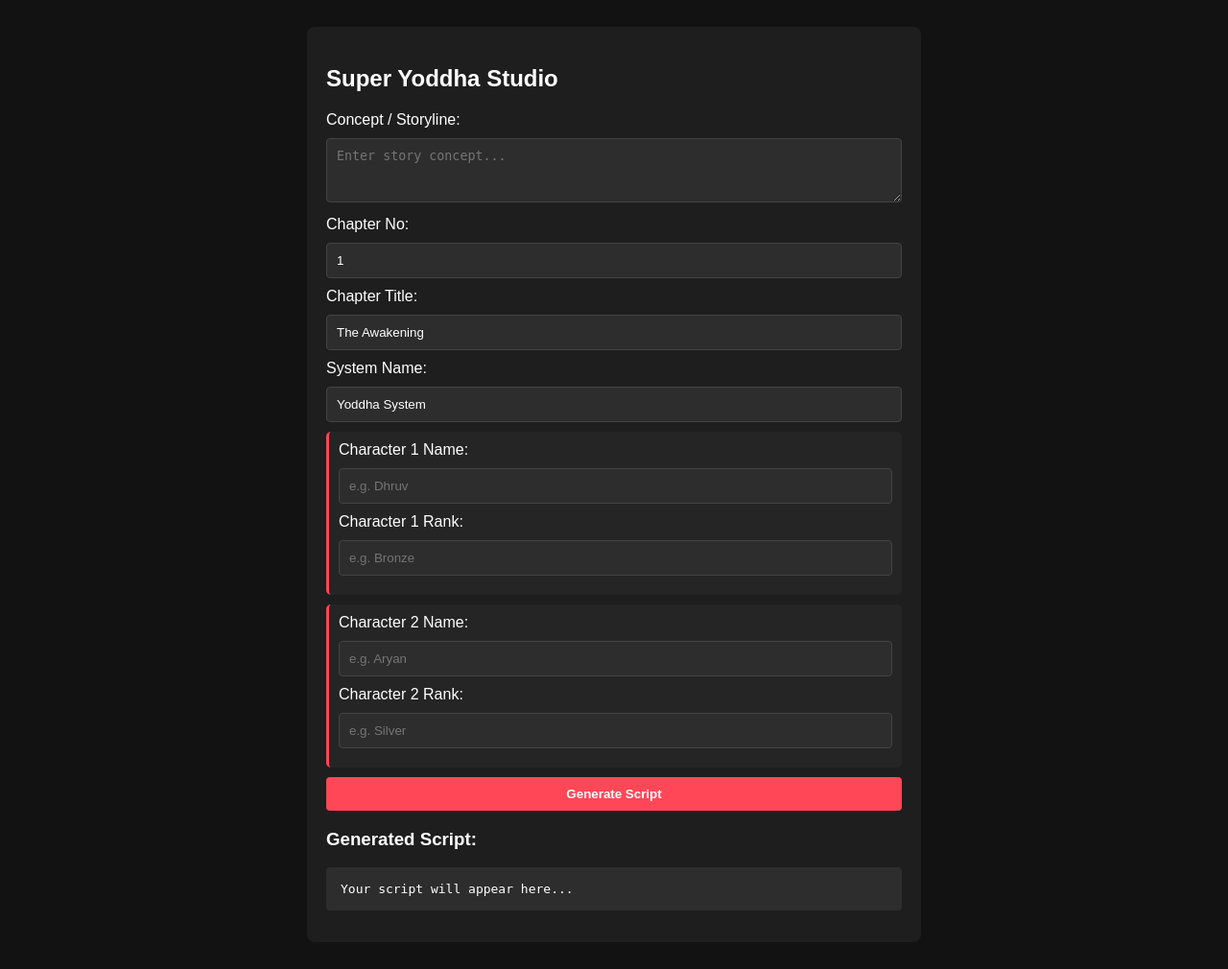
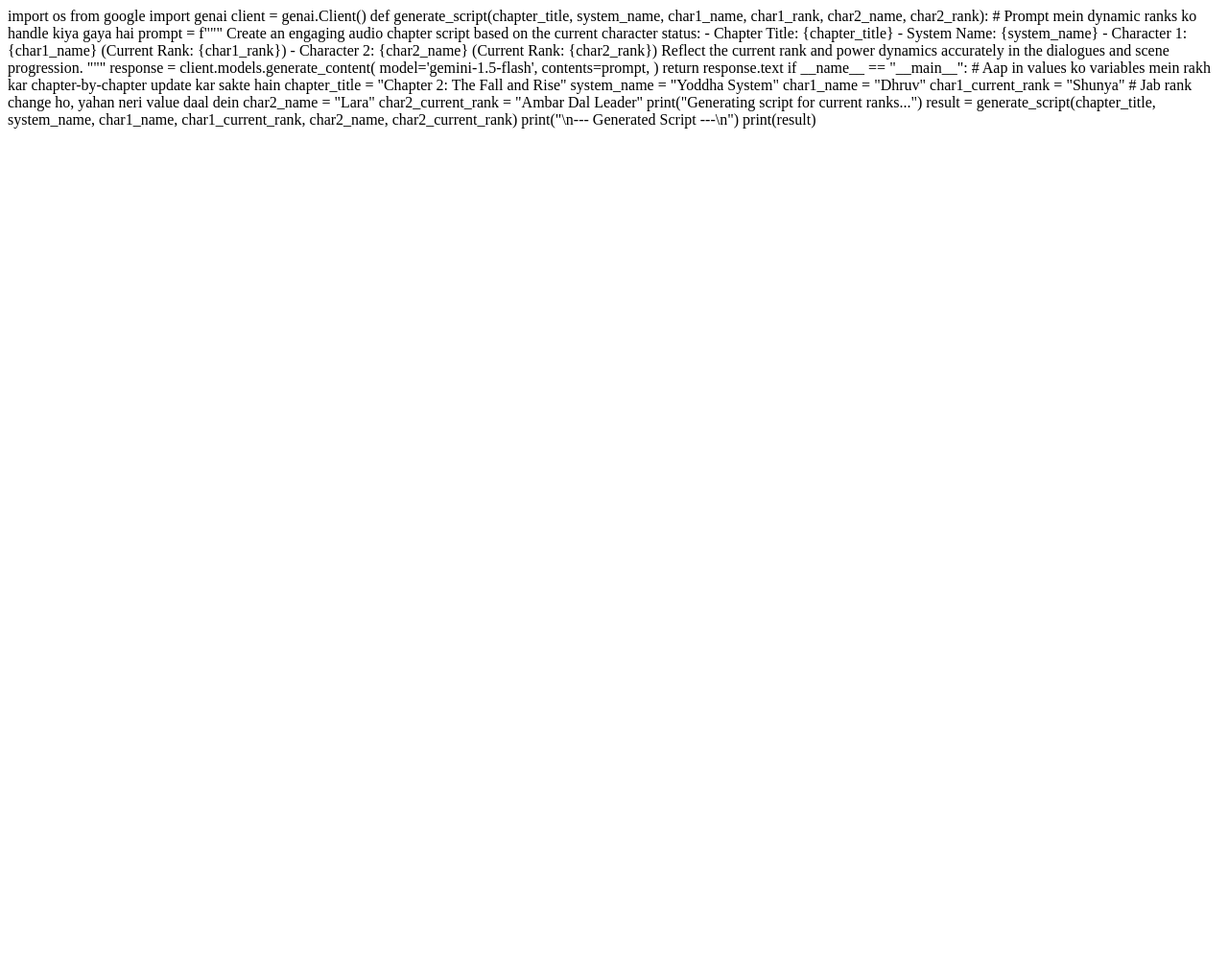
Before and after one commit to badmashromeo0007-design/-, a Flask app: page / in a window 1280 px wide. Shown: the whole page at 96% size. After the commit the page ends 134 px from the top, so only its background shows below. Run offline with Flask 3, Linux system fonts and the light colour scheme.

Commit message:
Update index.html

```diff
--- a/templates/index.html
+++ b/templates/index.html
@@ -1,86 +1,39 @@
-<!DOCTYPE html>
-<html lang="hi">
-<head>
-    <meta charset="UTF-8">
-    <meta name="viewport" content="width=device-width, initial-scale=1.0">
-    <title>Super Yoddha Studio</title>
-    <style>
-        body { font-family: Arial, sans-serif; background: #121212; color: #fff; padding: 20px; }
-        .container { max-width: 600px; margin: auto; background: #1e1e1e; padding: 20px; border-radius: 8px; }
-        textarea, input { width: 100%; padding: 10px; margin: 10px 0; background: #2d2d2d; border: 1px solid #444; color: #fff; border-radius: 4px; box-sizing: border-box; }
-        button { background: #ff4757; color: white; border: none; padding: 10px 20px; cursor: pointer; border-radius: 4px; font-weight: bold; width: 100%; }
-        button:hover { background: #ff6b81; }
-        pre { background: #2d2d2d; padding: 15px; border-radius: 4px; white-space: pre-wrap; word-wrap: break-word; }
-        .char-box { background: #252525; padding: 10px; margin-bottom: 10px; border-radius: 5px; border-left: 3px solid #ff4757; }
-    </style>
-</head>
-<body>
-    <div class="container">
-        <h2>Super Yoddha Studio</h2>
-        <label>Concept / Storyline:</label>
-        <textarea id="concept" rows="3" placeholder="Enter story concept..."></textarea>
+import os
+from google import genai
 
-        <label>Chapter No:</label>
-        <input type="text" id="chapter_no" value="1">
+client = genai.Client()
 
-        <label>Chapter Title:</label>
-        <input type="text" id="chapter_title" value="The Awakening">
+def generate_script(chapter_title, system_name, char1_name, char1_rank, char2_name, char2_rank):
+    # Prompt mein dynamic ranks ko handle kiya gaya hai
+    prompt = f"""
+    Create an engaging audio chapter script based on the current character status:
+    - Chapter Title: {chapter_title}
+    - System Name: {system_name}
+    - Character 1: {char1_name} (Current Rank: {char1_rank})
+    - Character 2: {char2_name} (Current Rank: {char2_rank})
 
-        <label>System Name:</label>
-        <input type="text" id="system_name" value="Yoddha System">
+    Reflect the current rank and power dynamics accurately in the dialogues and scene progression.
+    """
 
-        <div class="char-box">
-            <label>Character 1 Name:</label>
-            <input type="text" id="char1_name" placeholder="e.g. Dhruv">
-            <label>Character 1 Rank:</label>
-            <input type="text" id="char1_rank" placeholder="e.g. Bronze">
-        </div>
+    response = client.models.generate_content(
+        model='gemini-1.5-flash',
+        contents=prompt,
+    )
 
-        <div class="char-box">
-            <label>Character 2 Name:</label>
-            <input type="text" id="char2_name" placeholder="e.g. Aryan">
-            <label>Character 2 Rank:</label>
-            <input type="text" id="char2_rank" placeholder="e.g. Silver">
-        </div>
+    return response.text
 
-        <button onclick="generateScript()">Generate Script</button>
+if __name__ == "__main__":
+    # Aap in values ko variables mein rakh kar chapter-by-chapter update kar sakte hain
+    chapter_title = "Chapter 2: The Fall and Rise"
+    system_name = "Yoddha System"
 
-        <h3>Generated Script:</h3>
-        <pre id="output">Your script will appear here...</pre>
-    </div>
+    char1_name = "Dhruv"
+    char1_current_rank = "Shunya" # Jab rank change ho, yahan neri value daal dein
 
-    <script>
-        async function generateScript() {
-            const output = document.getElementById('output');
-            output.innerText = "Generating script...";
+    char2_name = "Lara"
+    char2_current_rank = "Ambar Dal Leader"
 
-            const data = {
-                concept: document.getElementById('concept').value,
-                chapter_no: document.getElementById('chapter_no'.value),
-                chapter_title: document.getElementById('chapter_title').value,
-                system_name: document.getElementById('system_name').value,
-                char1_name: document.getElementById('char1_name').value,
-                char1_rank: document.getElementById('char1_rank').value,
-                char2_name: document.getElementById('char2_name').value,
-                char2_rank: document.getElementById('char2_rank').value
-            };
-
-            try {
-                const response = await fetch('/generate-script', {
-                    method: 'POST',
-                    headers: { 'Content-Type': 'application/json' },
-                    body: JSON.stringify(data)
-                });
-                const result = await response.json();
-                if(result.status === 'success') {
-                    output.innerText = result.script;
-                } else {
-                    output.innerText = "Error: " + result.message;
-                }
-            } catch (err) {
-                output.innerText = "Failed to connect to server.";
-            }
-        }
-    </script>
-</body>
-</html>
+    print("Generating script for current ranks...")
+    result = generate_script(chapter_title, system_name, char1_name, char1_current_rank, char2_name, char2_current_rank)
+    print("\n--- Generated Script ---\n")
+    print(result)
```
